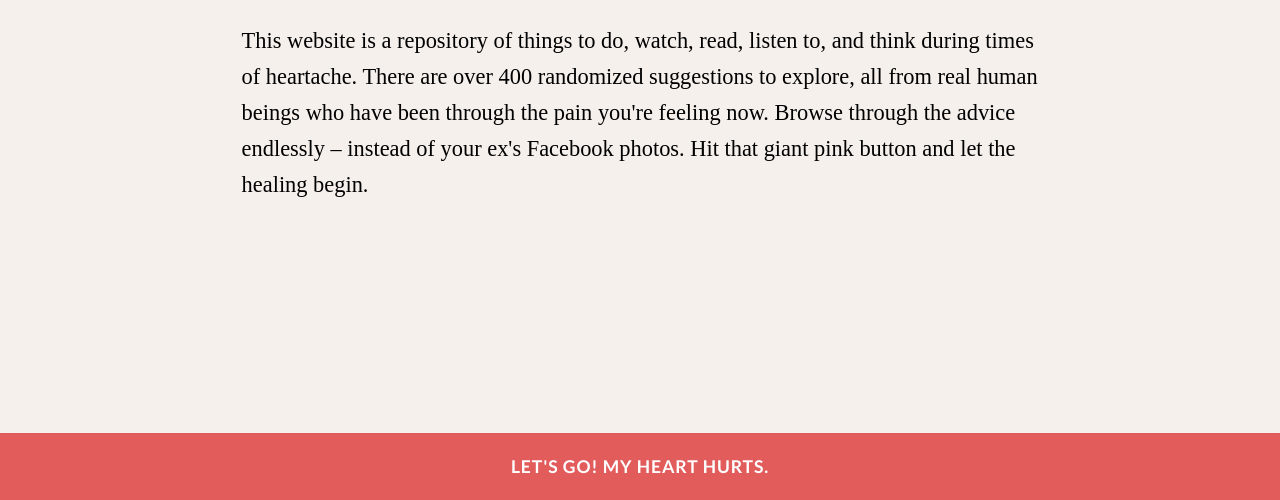
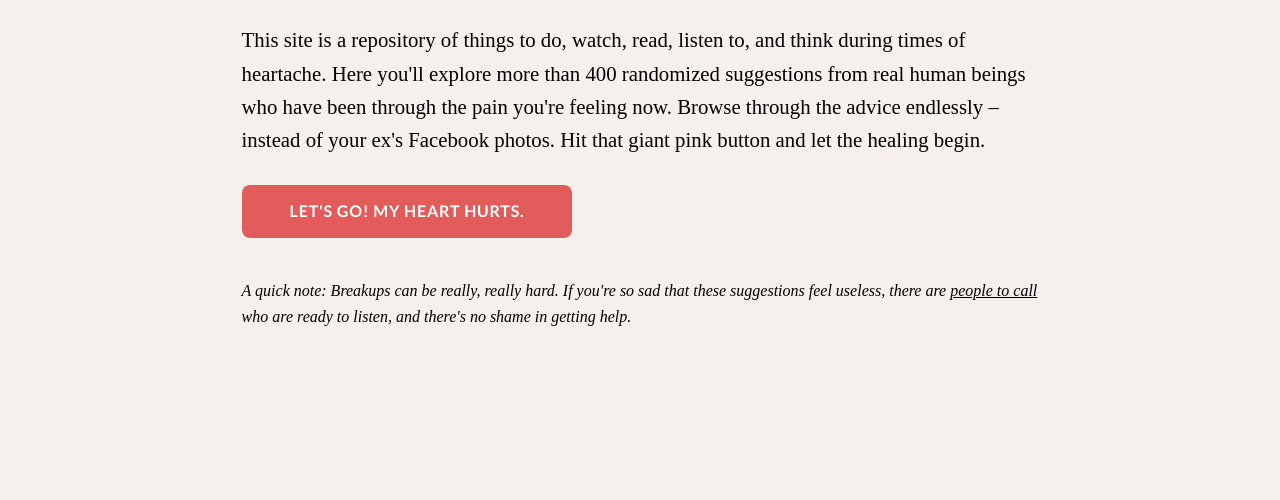
Before and after one commit to emilytheis/breakup-survival, a plain HTML site: page index.html in a window 1280 px wide. Shown: the part 300-800 px from the top of the page. Drawn offline with nearby package versions, Linux system fonts and the light colour scheme; a web font is replaced by a local one.

Commit message:
faded long card text, updated readme, added nicer focus states and a crisis hotline footnote

```diff
--- a/index.html
+++ b/index.html
@@ -17,7 +17,7 @@
         <link rel="stylesheet" href="style.css">
     </head>
     <body>
-    <a href="index.html">
+    <a href="index.html" class="logo-link">
         <svg class="logo" width="71" height="55" viewBox="0 0 71 55" xmlns="http://www.w3.org/2000/svg" xmlns:xlink="http://www.w3.org/1999/xlink">
         <title>Breakup Survival Guide</title>
         <defs>
@@ -39,8 +39,9 @@
     <div class="intro-container">
            <h1 class="suggestion"> Welcome to the Breakup Survival Guide </h1>
            <h2 class="subtitle"> First of all, I'm so sorry you're here. </h2>
-           <p class="description"> This website is a repository of things to do, watch, read, listen to, and think during times of heartache. There are over 400 randomized suggestions to explore, all from real human beings who have been through the pain you're feeling now. Browse through the advice endlessly – instead of your ex's Facebook photos. Hit that giant pink button and let the healing begin.
+           <p class="description"> This site is a repository of things to do, watch, read, listen to, and think during times of heartache. Here you'll explore more than 400 randomized suggestions from real human beings who have been through the pain you're feeling now. Browse through the advice endlessly – instead of your ex's Facebook photos. Hit that giant pink button and let the healing begin.
+           <p><a class="get-started" href="guide.html">Let's go! My heart hurts.</a></p>
+           <p class="footnote"> A quick note: Breakups can be really, really hard. If you're so sad that these suggestions feel useless, there are <a href="http://samaritansnyc.org/24-hour-crisis-hotline/" class="footnote-link" target="blank">people to call</a> who are ready to listen, and there's no shame in getting help.</p>
      </div>
-<p><a class="next-suggestion" href="guide.html">Let's go! My heart hurts.</a></p>
  </body>
 </html>
--- a/style.css
+++ b/style.css
@@ -79,7 +79,7 @@ textarea {
    ========================================================================== */
 body {
     background-color: #F5F0EC;
-    margin: 6.5em 10% 2.5em 10%;
+    margin: 8em 10% 2.5em 10%;
 }
 
 /* Emily adds CSS looping animation here */
@@ -113,16 +113,30 @@ body {
     padding: 1.5em;
     border-radius: .7em;
 }
+
 .logo {
     position: absolute;
     float: left;
     left: 0;
     top: 2.5em;
-    width: 100%;
+    left: 40%;
 }
+
+.try-this {
+    position: absolute;
+    float: left;
+    left: 40%;
+    top: 2.5em;
+}
+
+.logo-link:focus .logo-fill {
+    fill:black;
+}
+
 .logo-fill {
     fill: #E25C5C;
 }
+
 .logo:hover .logo-fill {
     fill: black;
 }
@@ -130,7 +144,7 @@ body {
 /* PAGE HEADINGS */
 
 .suggestion {
-    font-size: 2.7em;
+    font-size: 2.6em;
     line-height: 1.1;
     margin-top: .3em;
     margin-bottom: 0em;
@@ -161,15 +175,13 @@ body {
     text-transform: uppercase;
     font-weight: 900;
     letter-spacing: .05em;
+    font-size:.85em;
 }
-.category,
+.category-name,
 .name {
     font-weight: 900;
 }
 
-.category-name {
-    color: #E25C5C;
-}
 
 .suggester {
     margin-top: 1.5em;
@@ -180,28 +192,65 @@ body {
     margin-left: .75em;
     font-size: .9em;
 }
-.next-suggestion {
-    font-size: 1 em;
-    line-height: 1em;
+.next-suggestion:before {
+    content: '';
+    display: block;
+    position: absolute;
+    left: 0;
+    width: 100%;
+    top: -11vw;
+    height: 11vw;
+    background-image: linear-gradient(to bottom,rgba(255,255,255,0),white 70%);
+}
+
+.next-suggestion,
+.get-started {
+    font-size: 1em;
+    line-height: 1.3em;
     font-weight: 700;
     color: #FFFFFF;
     text-decoration: none;
     border: none;
     background-color: #E25C5C;
+    text-align: center;
+    outline: none;
+}
+
+.next-suggestion {
     display: block;
-    width: 100%;
     padding-top: 1.1em;
     padding-bottom: 1.1em;
     position: fixed;
     bottom: 0;
     left: 0;
-    text-align: center;
-    outline: none;
+    width: 100%;
 }
 
-.next-suggestion:hover {
+.get-started {
+    display: inline-block;
+    margin-top: .5em;
+    padding: 1em 3em;
+    border-radius: .5em;
+}
+
+.next-suggestion:hover,
+.next-suggestion:focus,
+.get-started:hover,
+.get-started:focus {
     background-color: #D13F3F;
     color: #FFFFFF;
+}
+
+.footnote,
+.footnote-link,
+.footnote-link:visited {
+    font-size: 1em;
+    margin-top: 2.5em;
+    color: black;
+    font-style: italic;
+}
+.footnote-link:hover {
+    color: #E25C5C;
 }
 
 
@@ -323,8 +372,20 @@ body {
         padding-bottom: 1.4em;
     }
     .description {
-    font-size: 1.4em;
+    font-size: 1.3em;
 }
+    .next-suggestion:before {
+    top: -7vw;
+    height: 7vw;
+    }
+
+    .category,
+    .suggester,
+    .next-suggestion,
+    .get-started {
+        font-size: 1em;
+    }
+
 
 
 /* ==========================================================================
```
Also changed, not shown: guide.html (+1 -1 lines), README.md.
